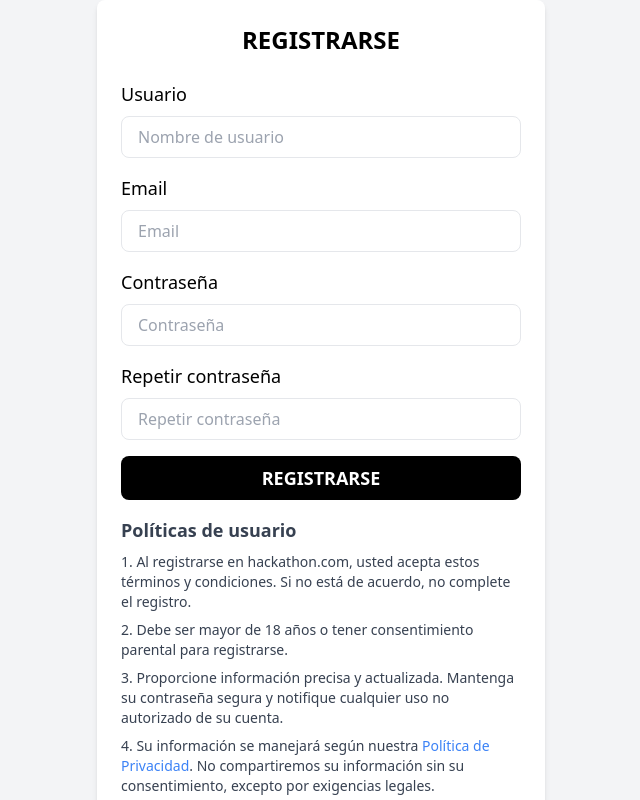
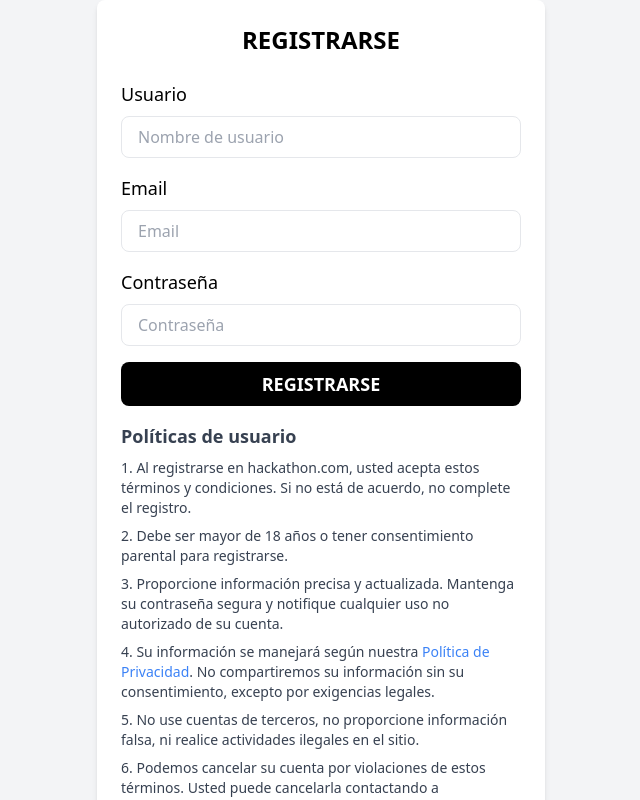
Before and after one commit to jmp89/hackatonPFB, a React (Vite) app in the folder front/: page /register in a window 1280 px wide. Shown: the top 800 px of the page, without its empty margins (319-959 px from the left). Built offline with nearby package versions, Linux system fonts and the light colour scheme.

Commit message:
Formulario de Registro terminado

```diff
--- a/front/src/pages/RegisterFormPage.jsx
+++ b/front/src/pages/RegisterFormPage.jsx
@@ -1,27 +1,107 @@
+import React, { useState } from 'react';
+
 const RegisterFormPage = () => {
+  const [formData, setFormData] = useState({
+    name: '',
+    email: '',
+    password: ''
+  });
+
+  const [error, setError] = useState(null);
+  const [success, setSuccess] = useState(null);
+
+  const handleChange = (e) => {
+    const { name, value } = e.target;
+    setFormData(prevData => ({
+      ...prevData,
+      [name]: value
+    }));
+  };
+
+  const handleSubmit = async (e) => {
+    e.preventDefault();
+
+    try {
+      const response = await fetch('http://localhost:3001/users/register', {
+        method: 'POST',
+        headers: {
+          'Content-Type': 'application/json'
+        },
+        body: JSON.stringify({
+          username: formData.name,
+          email: formData.email,
+          password: formData.password
+        })
+      });
+
+      const responseData = await response.json();
+
+      if (!response.ok) {
+        throw new Error(responseData.message || 'Hubo un problema al procesar tu solicitud. Por favor, intenta de nuevo más tarde.');
+      }
+
+      setSuccess(responseData.message);
+      setFormData({
+        name: '',
+        email: '',
+        password: ''
+      });
+      setError(null); // Limpiar el error si hubo éxito
+    } catch (error) {
+      console.error('Error al registrar el usuario:', error.message);
+      setError(error.message || 'Hubo un problema al procesar tu solicitud. Por favor, intenta de nuevo más tarde.');
+      setSuccess(null); // Limpiar el éxito si hubo un error
+    }
+  };
+
   return (
     <main className="flex items-center justify-center min-h-screen bg-gray-100 px-4">
-      <form action="/submit" method="post" className="bg-white p-6 rounded-lg shadow-md w-full max-w-md">
+      <form onSubmit={handleSubmit} className="bg-white p-6 rounded-lg shadow-md w-full max-w-md">
         <h1 className="text-2xl font-bold text-center mb-6">REGISTRARSE</h1>
 
+        {error && <p className="text-red-500 mb-4">{error}</p>}
+        {success && <p className="text-green-500 mb-4">{success}</p>}
+
         <div className="mb-4">
-          <label htmlFor="username" className="block text-lg font-medium mb-2">Usuario</label>
-          <input type="text" id="username" name="username" placeholder="Nombre de usuario" className="w-full px-4 py-2 border rounded-lg focus:outline-none focus:ring-2 focus:ring-black" required />
+          <label htmlFor="name" className="block text-lg font-medium mb-2">Usuario</label>
+          <input
+            type="text"
+            id="name"
+            name="name"
+            placeholder="Nombre de usuario"
+            value={formData.name}
+            onChange={handleChange}
+            className="w-full px-4 py-2 border rounded-lg focus:outline-none focus:ring-2 focus:ring-black"
+            required
+          />
         </div>
 
         <div className="mb-4">
           <label htmlFor="email" className="block text-lg font-medium mb-2">Email</label>
-          <input type="email" id="email" name="email" placeholder="Email" className="w-full px-4 py-2 border rounded-lg focus:outline-none focus:ring-2 focus:ring-black" required />
+          <input
+            type="email"
+            id="email"
+            name="email"
+            placeholder="Email"
+            value={formData.email}
+            onChange={handleChange}
+            className="w-full px-4 py-2 border rounded-lg focus:outline-none focus:ring-2 focus:ring-black"
+            required
+          />
         </div>
 
         <div className="mb-4">
           <label htmlFor="password" className="block text-lg font-medium mb-2">Contraseña</label>
-          <input type="password" id="password" name="password" placeholder="Contraseña" className="w-full px-4 py-2 border rounded-lg focus:outline-none focus:ring-2 focus:ring-black" required />
-        </div>
-
-        <div className="mb-4">
-          <label htmlFor="confirm_password" className="block text-lg font-medium mb-2">Repetir contraseña</label>
-          <input type="password" id="confirm_password" name="confirm_password" placeholder="Repetir contraseña" className="w-full px-4 py-2 border rounded-lg focus:outline-none focus:ring-2 focus:ring-black" required />
+          <input
+            type="password"
+            id="password"
+            name="password"
+            placeholder="Contraseña"
+            value={formData.password}
+            onChange={handleChange}
+            className="w-full px-4 py-2 border rounded-lg focus:outline-none focus:ring-2 focus:ring-black"
+            required
+          />
         </div>
 
         <button type="submit" className="w-full bg-black text-white py-2 rounded-lg font-bold text-lg mb-4">REGISTRARSE</button>
```
